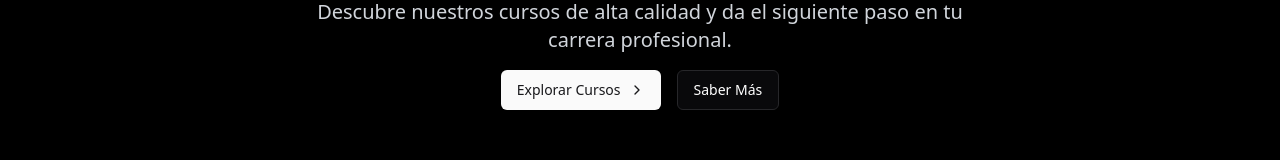
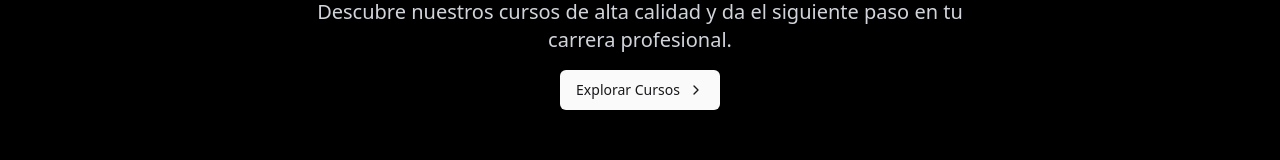
Before and after one commit to AAplus-educ/landing, a React (Vite) app: page / in a window 1280 px wide. Shown: the part 326-486 px from the top of the page. Built offline with nearby package versions, Linux system fonts and the light colour scheme; no server answers.

Commit message:
update page info

```diff
--- a/src/components/Hero.tsx
+++ b/src/components/Hero.tsx
@@ -1,5 +1,6 @@
 import { ChevronRight } from "lucide-react";
 import { Button } from "./ui/button";
+import { Link } from "react-router";
 
 function Hero() {
   return (
@@ -16,11 +17,12 @@ function Hero() {
             </p>
           </div>
           <div className="flex items-center justify-center gap-4">
-            <Button className="flex items-center gap-2 group">
-              <span>Explorar Cursos</span>
-              <ChevronRight className="transition group-hover:translate-x-2" />
-            </Button>
-            <Button variant="outline">Saber Más</Button>
+            <Link to="/courses" viewTransition>
+              <Button className="flex items-center gap-2 group">
+                <span>Explorar Cursos</span>
+                <ChevronRight className="transition group-hover:translate-x-2" />
+              </Button>
+            </Link>
           </div>
         </div>
       </div>
```
